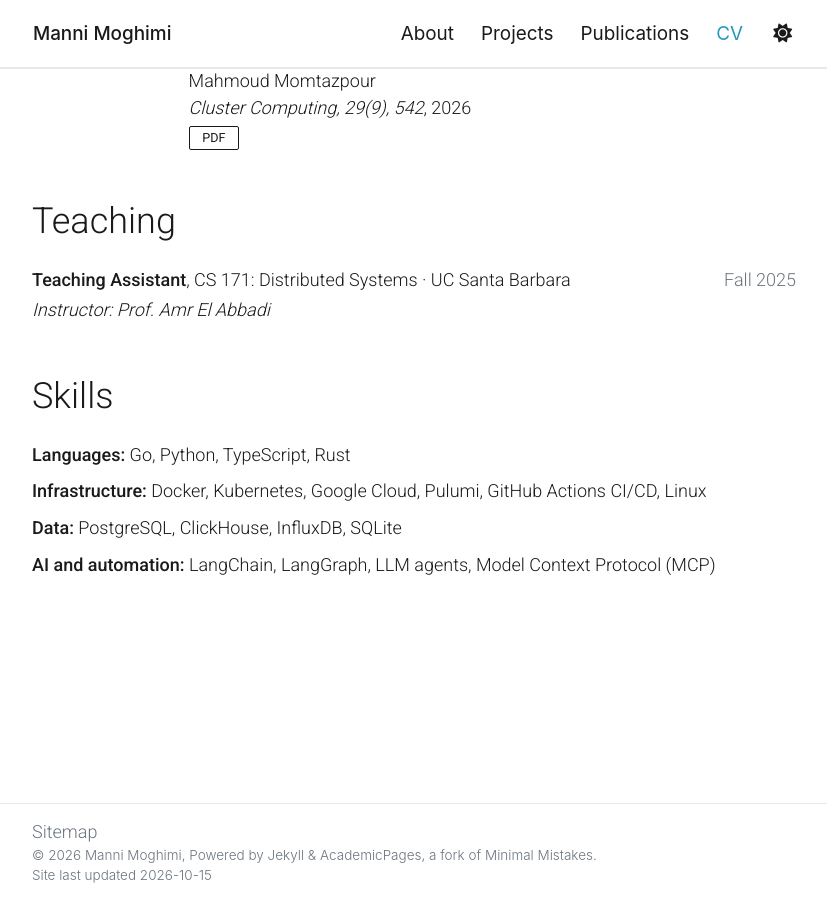
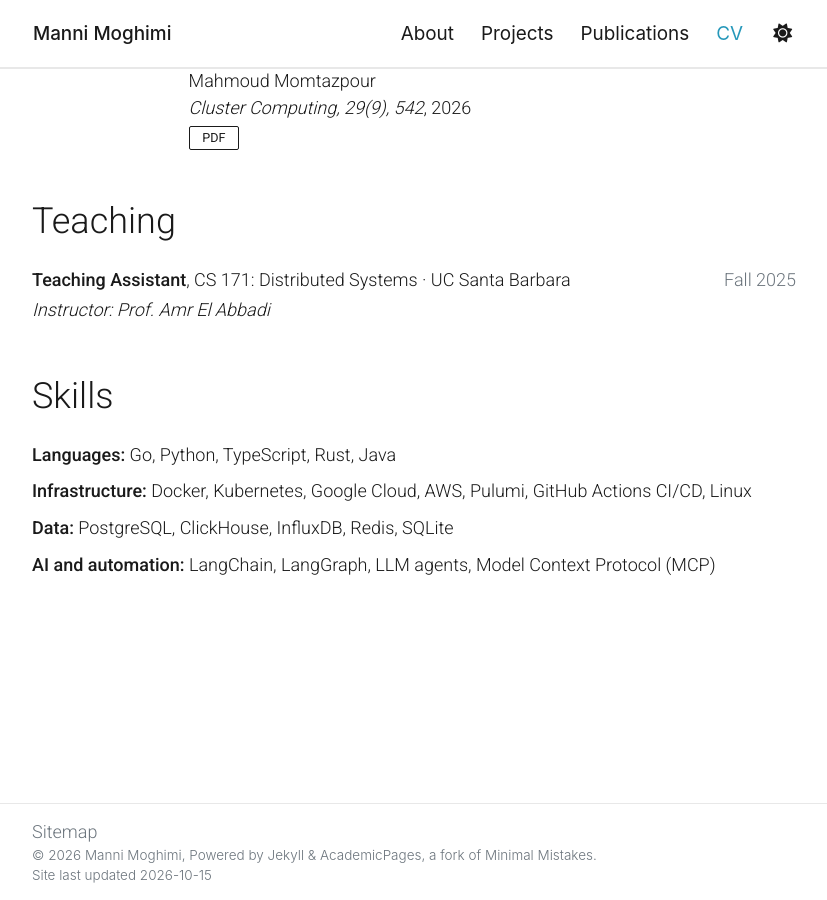
Before and after one commit to Manni-MinM/Manni-MinM.github.io, a Jekyll site: the page built from _pages/cv.md, in a window 1280 px wide and 900 px high, scrolled down 1461 px. Shown: the whole window, without its empty margins (226-1053 px from the left). Built offline with Jekyll 4.4.1, drawn with Linux system fonts in a browser that asks for light colours; a script that is not in the unit is left out.

Commit message:
Add Java, AWS, Redis to CV skills
Co-Authored-By: Claude Opus 5.5 <noreply@anthropic.com>

```diff
--- a/_pages/cv.md
+++ b/_pages/cv.md
@@ -61,9 +61,9 @@ redirect_from:
 ## Skills
 
 <ul class="alf-skills">
-  <li><strong>Languages:</strong> Go, Python, TypeScript, Rust</li>
-  <li><strong>Infrastructure:</strong> Docker, Kubernetes, Google Cloud, Pulumi, GitHub Actions CI/CD, Linux</li>
-  <li><strong>Data:</strong> PostgreSQL, ClickHouse, InfluxDB, SQLite</li>
+  <li><strong>Languages:</strong> Go, Python, TypeScript, Rust, Java</li>
+  <li><strong>Infrastructure:</strong> Docker, Kubernetes, Google Cloud, AWS, Pulumi, GitHub Actions CI/CD, Linux</li>
+  <li><strong>Data:</strong> PostgreSQL, ClickHouse, InfluxDB, Redis, SQLite</li>
   <li><strong>AI and automation:</strong> LangChain, LangGraph, LLM agents, Model Context Protocol (MCP)</li>
 </ul>
 
```
